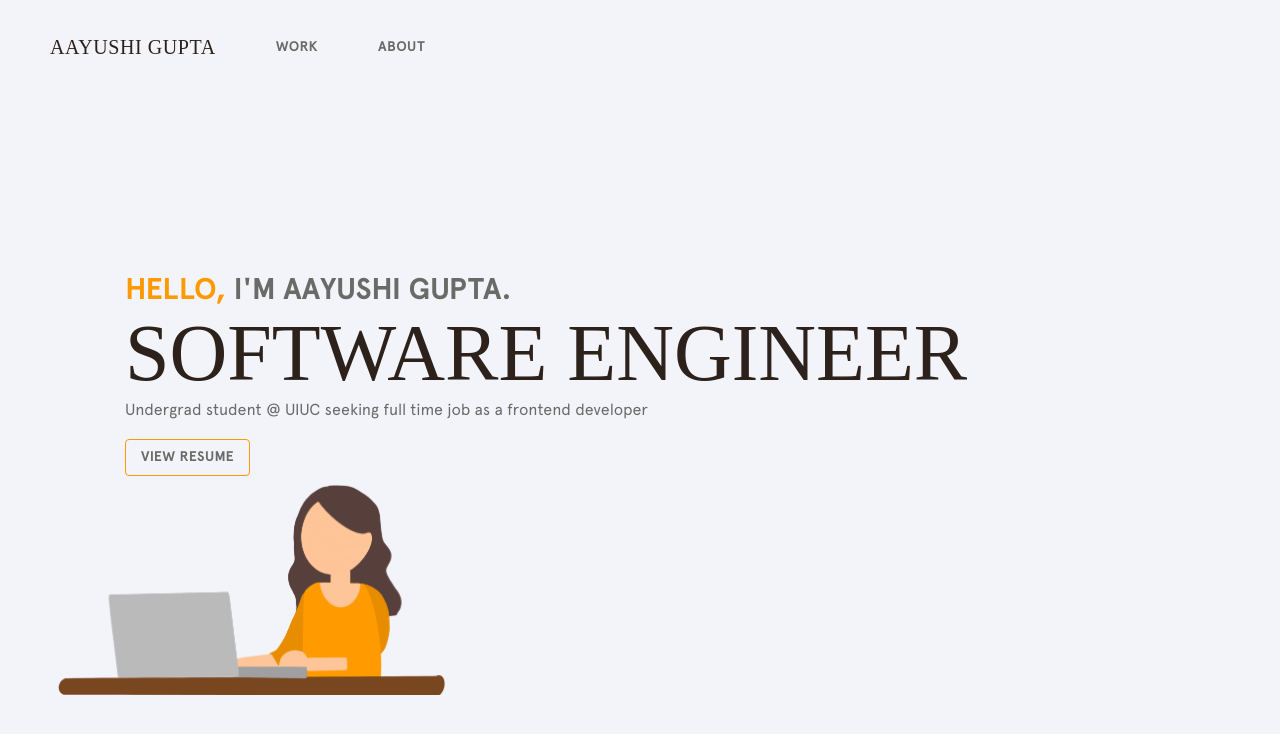
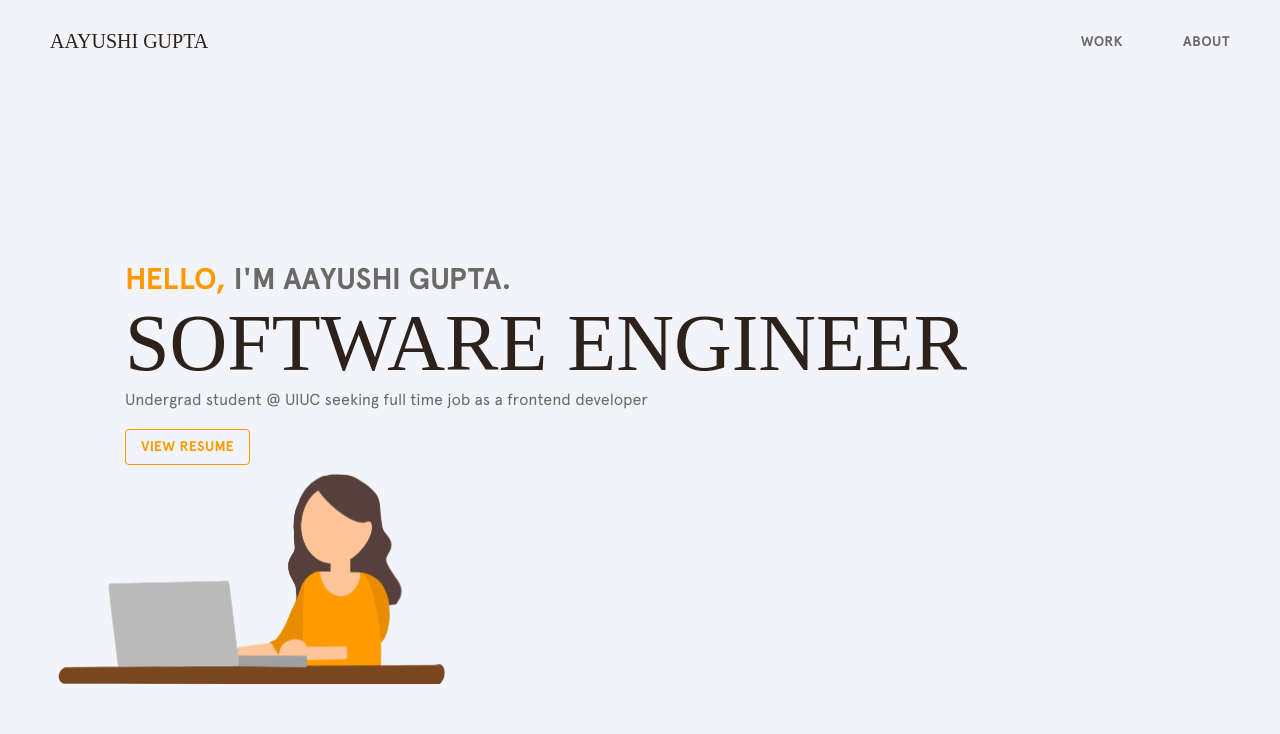
Before and after one commit to aayushigupta66/personal-website, a React (Create React App) app: page / in a window 1280 px wide. Shown: the top 734 px of the page. Built offline with nearby package versions, Linux system fonts and the light colour scheme.

Commit message:
fixed navbar

```diff
--- a/src/App.js
+++ b/src/App.js
@@ -4,19 +4,19 @@ import pdf from './resume.pdf';
 
 import { BrowserRouter as Router, Switch, Route, Link } from 'react-router-dom';
 
-import Work from './component/Work';
+import Home from './component/Home';
 import About from './component/About';
 
 import Button from '@material-ui/core/Button';
 
 function App() {
 
-  const [page, setPage] = useState('work');
+  const [page, setPage] = useState('home');
 
   const returnPage = () => {
     switch(page) {
-      case 'work':
-        return <Work />;
+      case 'home':
+        return <Home />;
       case 'about':
         return <About />;
     }
@@ -26,12 +26,15 @@ function App() {
     <div className='App'>
       {/* navbar */}
       <div className='buttonGroup'>
-        <Button className='aayushiButton'
-          onClick={() => { setPage('work') }}>
+        <div>
+          <button className='aayushiButton'
+            onClick={() => { setPage('home') }}>
               AAYUSHI GUPTA
-        </Button>
+          </button>
+        </div>
+        <div>
           <Button className='button'
-          onClick={() => { setPage('work') }}>
+            onClick={() => { setPage('about') }}>
               WORK
           </Button>
           <Button className='button'
@@ -40,6 +43,9 @@ function App() {
           </Button>
         </div>
 
+      </div>
+
+      {/* redirect pages */}
       {returnPage()}
     </div>
 
--- a/src/component/About.js
+++ b/src/component/About.js
@@ -1,10 +1,31 @@
 import React, { Component } from 'react';
 import './About.scss'
+
+import profile from '../img/profile.jpeg';
+
 
 class About extends Component {
   render() {
     return (
         <div>
+          {/* <div className='profilePadding'>
+           <img src={profile} className='profile' />
+          </div>
+          <div className='infoPadding'>
+          <p className='infoHeader'>ABOUT ME</p>
+            <p className='infoBody'>Nice to meet you - I'm Aayushi! 👋</p>
+            <p className='infoBody'>I'm a fourth year Computer Science and Statistics major at the University of Illinois at Urbana-Champaign.
+            As a member of the UIUC Data Driven Design Group, I strive to leverage data mining and machine learning to address
+            the central challenge of creating good user experiences: tying design decisions to desired outcomes.</p>
+          </div> */}
+        <div className='infoPadding'>
+          <p className='infoBody'>
+            Sorry for the inconvenience! Website under construction.
+          </p>
+        </div>
+
+
+
         </div>
     );
   }
--- a/src/component/About.scss
+++ b/src/component/About.scss
@@ -0,0 +1,27 @@
+// background color #F3F4F9
+// accent color #FF9900
+// header font color #2C211B
+// paragraph font color #6A6A68
+
+.profile {
+    width: 350px;
+    height: undefined;
+    box-shadow:
+        0 2.8px 2.2px rgba(0, 0, 0, 0.034),
+        0 6.7px 5.3px rgba(0, 0, 0, 0.048),
+        0 12.5px 10px rgba(0, 0, 0, 0.06),
+        0 22.3px 17.9px rgba(0, 0, 0, 0.072),
+        0 41.8px 33.4px rgba(0, 0, 0, 0.086),
+        0 100px 80px rgba(0, 0, 0, 0.12);
+}
+
+.infoPadding {
+    padding-left: 50px;
+    padding-right: 75px;
+}
+
+.infoBody {
+    font-family: 'Apercu Pro Regular';
+    color: #2C211B;
+    // color: #6A6A68;
+}
--- a/src/component/Work.scss
+++ b/src/component/Home.scss
@@ -34,7 +34,6 @@
 }
 
 .graphic {
-    // height: 100px;
     width: 400px;
     height: undefined;
     padding-left: 50px;
@@ -46,7 +45,7 @@
 }
 
 .resumeButton {
-    color: #6A6A68 !important;
+    color: #FF9900 !important;
     font-family: 'Apercu Pro Bold' !important;
     border-color: #FF9900 !important;
 }
--- a/src/main.scss
+++ b/src/main.scss
@@ -14,25 +14,34 @@
 }
 
 .aayushiButton {
-    color: #2C211B !important;
-    font-family: 'Fjalla One' !important;
-    font-size: 20px !important;
+    color: #2C211B;
+    font-family: 'Fjalla One';
+    font-size: 20px;
 
-    padding-right: 30px !important;
-    padding-left: 30px !important;
-    padding-top: 10px !important;
-    padding-bottom: 10px !important;
+    padding-right: 30px;
+    padding-left: 30px;
+    padding-top: 10px;
+    padding-bottom: 10px;
+
+    border-color: transparent;
+    border: none;
+    outline: none;
+    background-color: transparent;
 }
 
-
-
+.aayushiButton:hover {
+    background-color: transparent;
+    cursor: pointer;
+}
 
 .buttonGroup {
-    // float: right;
     padding-left: 20px;
     padding-right: 20px;
     padding-top: 20px;
     padding-bottom: 20px;
+
+    display: flex;
+    justify-content: space-between;
 }
 
 
```
Also changed, not shown: src/component/Home.js (renamed from src/component/Work.js, +8 -1 lines), 1 other file (tests, documents, lock files or other folders). Lines whose indentation alone changed are shown as unchanged.
